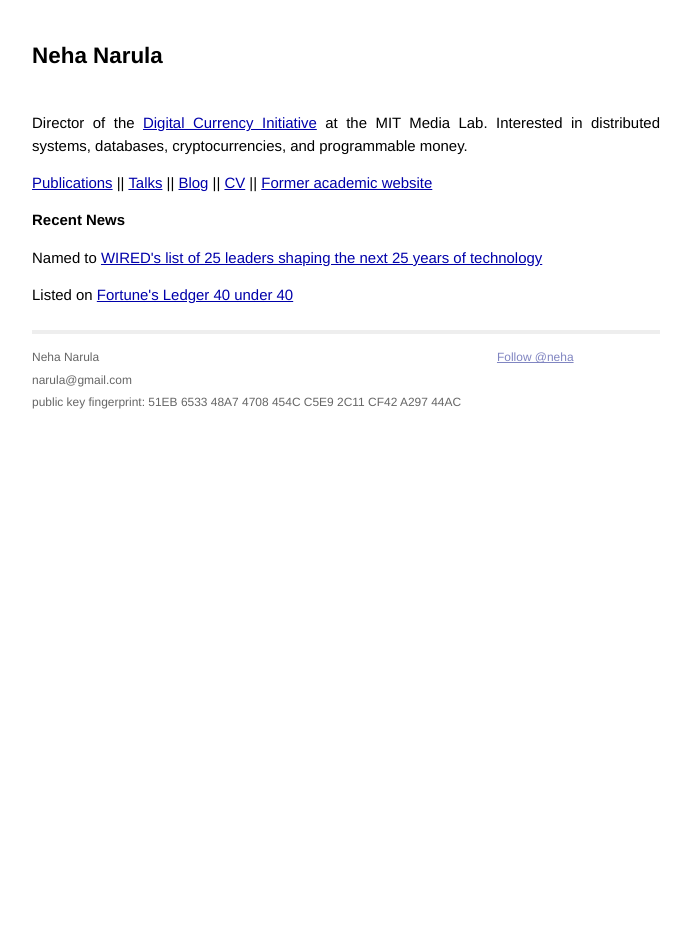
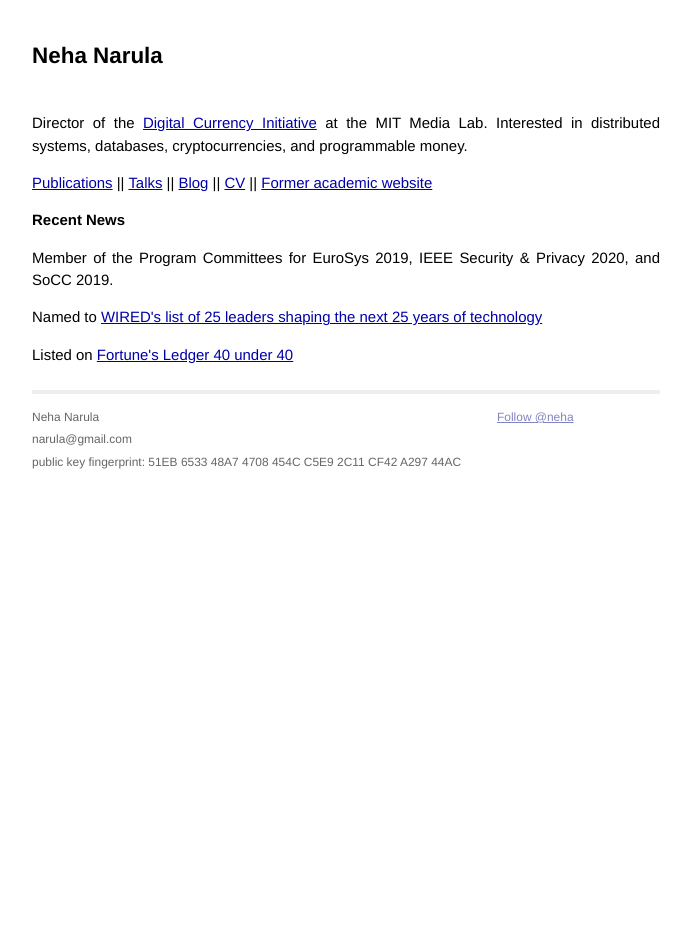
Before and after one commit to narula/narula.github.io, a Jekyll site: the page built from index.html, in a window 1280 px wide. Shown: the whole page, without its empty margins (294-985 px from the left). Built offline with Jekyll 4.4.1, drawn with Linux system fonts in a browser that asks for light colours; comment, search, counter and statistics services are not loaded.

Commit message:
update CV, notes

```diff
--- a/index.html
+++ b/index.html
@@ -7,9 +7,11 @@
 MIT Media Lab.  Interested in distributed systems, databases,
 cryptocurrencies, and programmable money.
 
-<p><a href="publications.html">Publications</a> || <a href="talks.html">Talks</a> || <a href="https://transientneha.blogspot.com">Blog</a> || <a href="http://pdos.csail.mit.edu/~neha/cv.pdf">CV</a> || <a href="http://pdos.csail.mit.edu/~neha">Former academic website</a>
+<p><a href="publications.html">Publications</a> || <a href="talks.html">Talks</a> || <a href="https://transientneha.blogspot.com">Blog</a> || <a href="assets/cv.pdf">CV</a> || <a href="http://pdos.csail.mit.edu/~neha">Former academic website</a>
 
 <h3>Recent News</h3>
+
+<p>Member of the Program Committees for EuroSys 2019, IEEE Security & Privacy 2020, and SoCC 2019.
 
 <p>Named
 to <a href="https://www.wired.com/story/wired25-joi-ito-neha-narula-blockchain-banks/">WIRED's
```
Also changed, not shown: 1 other file.
